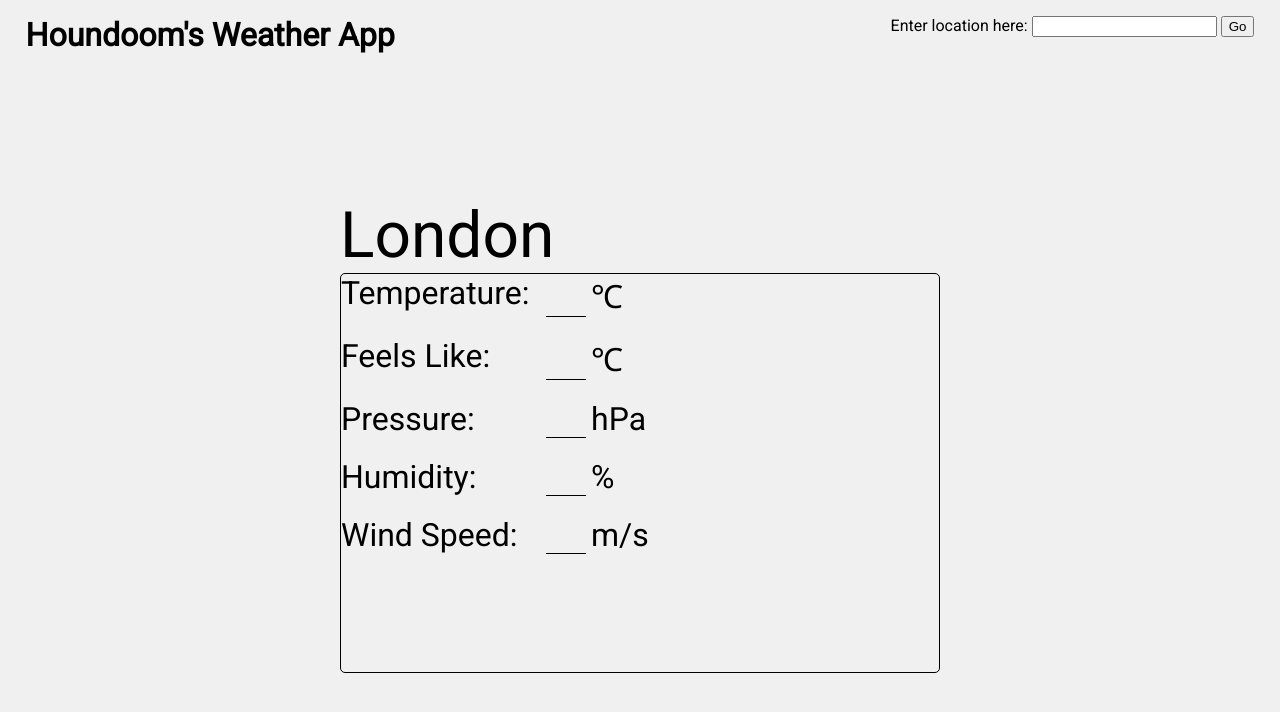
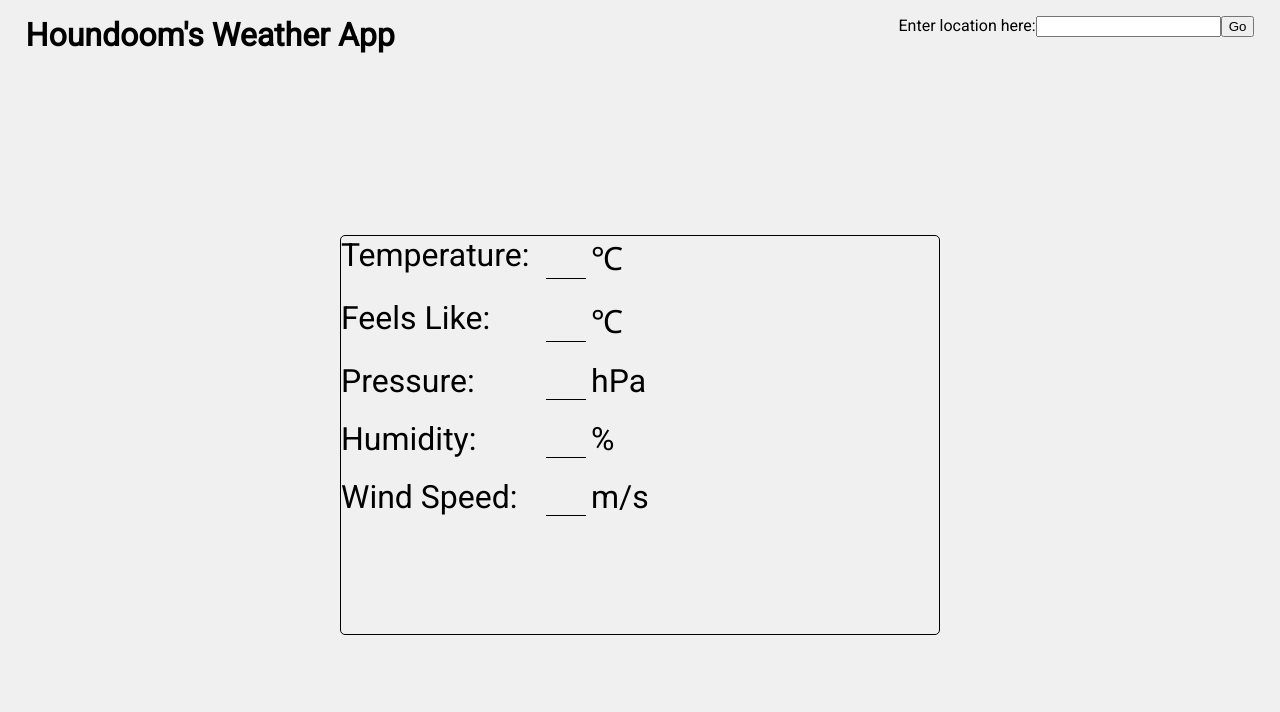
Before and after one commit to Houndoom/odin-weather-app, a website built with webpack: page dist/index.html in a window 1280 px wide. Built offline with nearby package versions, Linux system fonts and the light colour scheme.

Commit message:
Setup DOM elements using js

```diff
--- a/src/displayControl.js
+++ b/src/displayControl.js
@@ -0,0 +1,105 @@
+import {WeatherDetails} from './weatherDetails.js';
+
+export {setupHeader, setupMain};
+
+/* Function to set up the site header */
+
+const setupHeader = function() {
+  const header = document.createElement('div');
+  header.classList.add('header');
+
+  const pageTitle = document.createElement('div');
+  pageTitle.classList.add('page-title');
+  pageTitle.textContent = "Houndoom's Weather App";
+
+  const searchBar = document.createElement('div');
+  searchBar.classList.add('search-bar');
+
+  const searchBarLabel = document.createElement('label');
+  searchBarLabel.for = 'search-bar-input';
+  searchBarLabel.textContent = "Enter location here:";
+
+  const searchBarInput = document.createElement('input');
+  searchBarInput.type = 'text';
+  searchBarInput.id = 'search-bar-input';
+
+  const searchButton = document.createElement('button');
+  searchButton.textContent = 'Go';
+
+  searchBar.appendChild(searchBarLabel);
+  searchBar.appendChild(searchBarInput);
+  searchBar.appendChild(searchButton);
+
+  header.appendChild(pageTitle);
+  header.appendChild(searchBar);
+
+  document.querySelector('body').appendChild(header);
+}
+
+/* Function to display the weather content */
+
+const setupMain = function () {
+
+  // Location heading
+
+  const location = document.createElement('div');
+  location.classList.add('location');
+
+  const locationName = document.createElement('div');
+  locationName.classList.add('location-name');
+
+  const locationWeatherImg = document.createElement('img');
+
+  location.appendChild(locationName);
+  location.appendChild(locationWeatherImg);
+
+  // Weather details
+
+  const weatherDetails = document.createElement('div');
+  weatherDetails.classList.add('weather-details');
+
+  const weatherDetailsList = document.createElement('ul');
+
+  const weatherDetailsArray = [
+    new WeatherDetails('temp', 'Temperature', '℃'),
+    new WeatherDetails('feels-like', 'Feels Like', '℃'),
+    new WeatherDetails('pressure', 'Pressure', 'hPa'),
+    new WeatherDetails('humidity', 'Humidity', '%'),
+    new WeatherDetails('wind-speed', 'Wind Speed', 'm/s')
+  ]
+
+  for (let i of weatherDetailsArray) {
+    let listItem = document.createElement('li');
+    listItem.id = i.id;
+
+    let weatherLabel = document.createElement('div');
+    weatherLabel.classList.add('weather-label');
+    weatherLabel.textContent = `${i.label}:`;
+
+    let weatherValue = document.createElement('div');
+    weatherValue.classList.add('weather-value');
+
+    let weatherUnit = document.createElement('div');
+    weatherUnit.classList.add('weather-unit');
+    weatherUnit.textContent = i.unit;
+
+    listItem.appendChild(weatherLabel);
+    listItem.appendChild(weatherValue);
+    listItem.appendChild(weatherUnit);
+
+    weatherDetailsList.appendChild(listItem);
+  }
+
+  weatherDetails.appendChild(weatherDetailsList);
+
+  // Main
+
+  const main = document.createElement('div');
+  main.classList.add('main');
+
+  main.appendChild(location);
+  main.appendChild(weatherDetails);
+
+  document.querySelector('body').appendChild(main);
+
+}
--- a/src/index.js
+++ b/src/index.js
@@ -1,2 +1,6 @@
 import getWeather from './getWeather.js';
 import './style.css';
+import {setupHeader, setupMain} from './displayControl.js'
+
+setupHeader();
+setupMain();
--- /dev/null
+++ b/src/weatherDetails.js
@@ -0,0 +1,7 @@
+export class WeatherDetails {
+  constructor(id, label, unit) {
+    this.id = id;
+    this.label = label;
+    this.unit = unit;
+  }
+}
--- a/webpack.config.js
+++ b/webpack.config.js
@@ -1,7 +1,9 @@
 const path = require('path');
 
 module.exports = {
+  mode: 'development',
   entry: './src/index.js',
+  devtool: 'inline-source-map',
   module: {
     rules: [
       {
```
Also changed, not shown: dist/index.html, dist/main.js.
